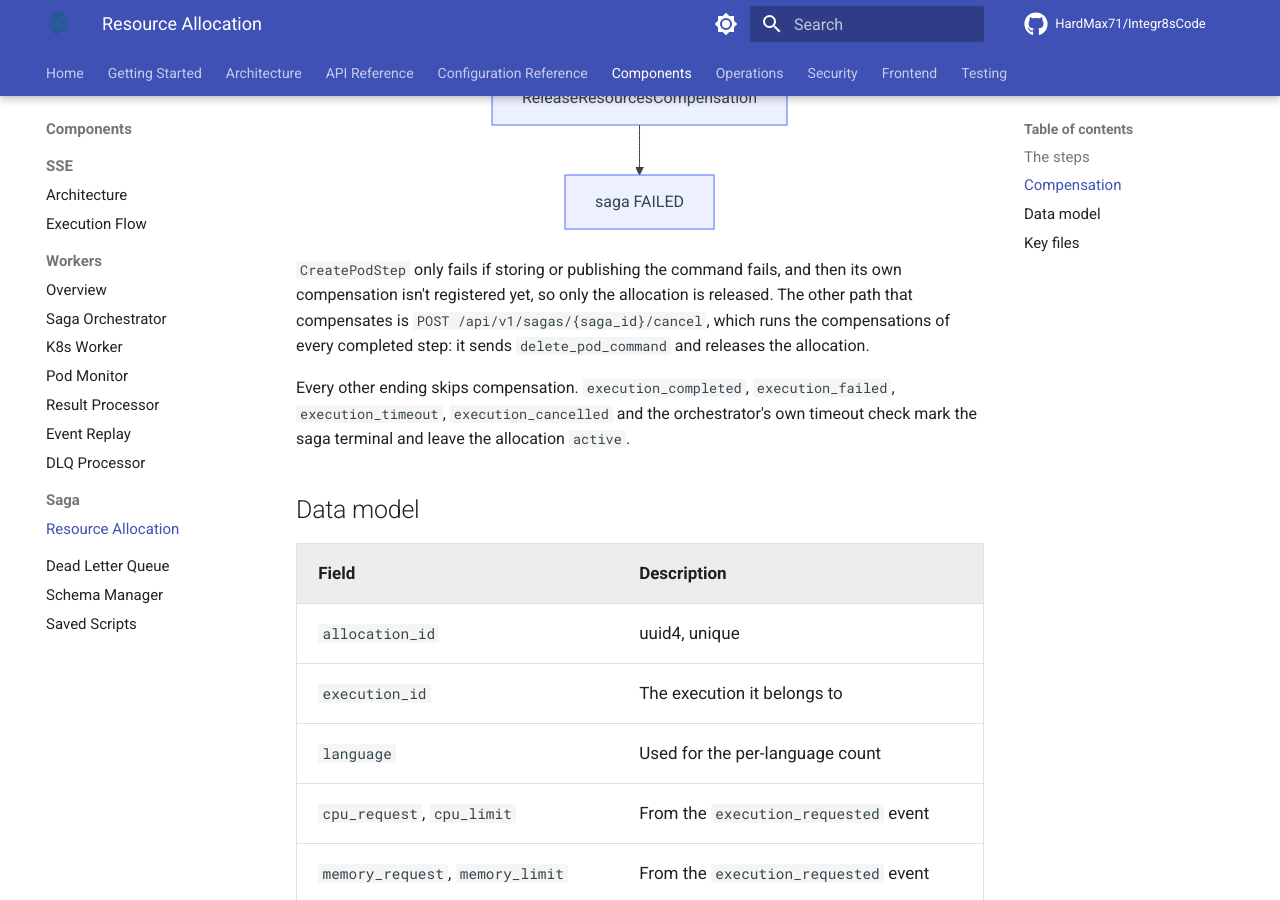
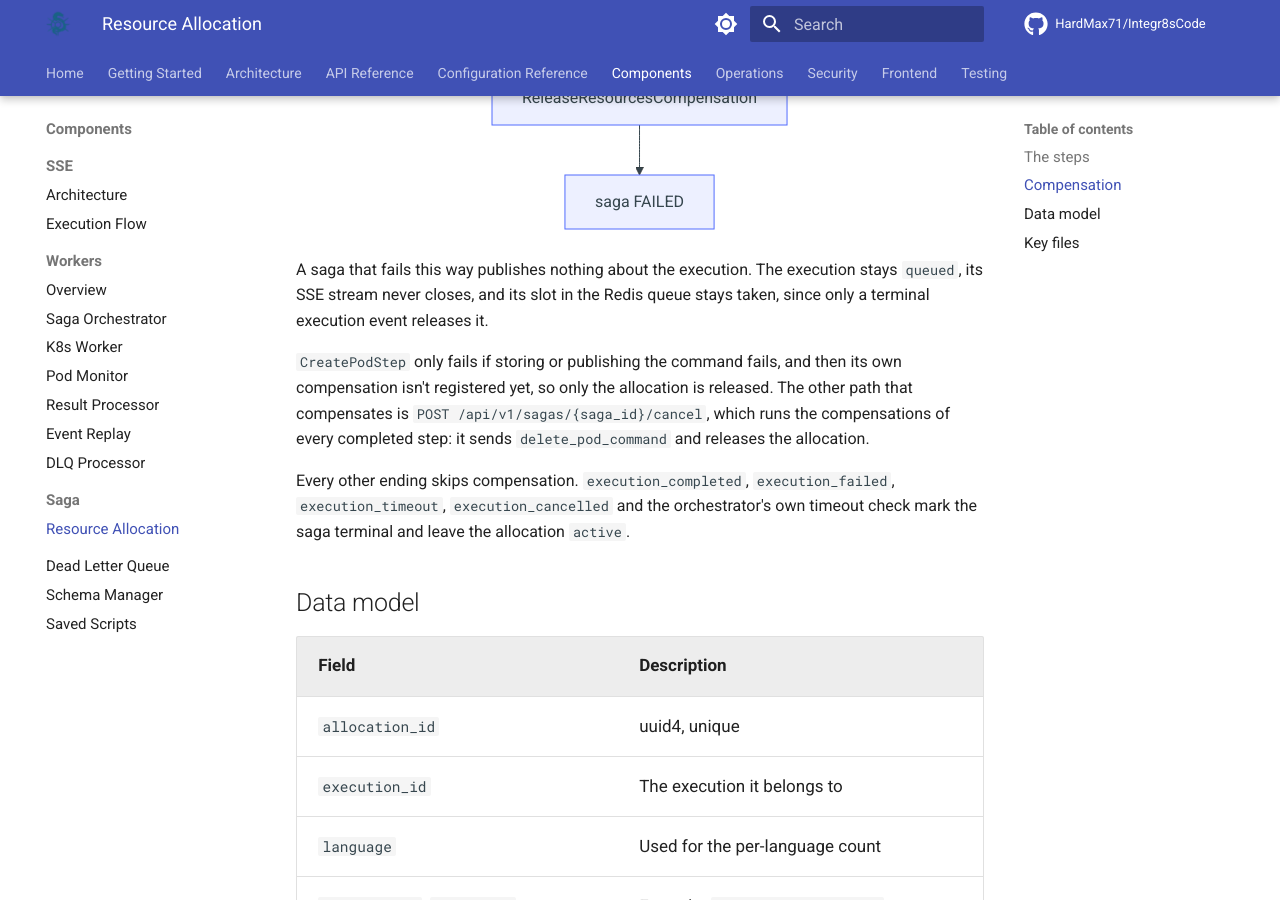
Before and after one commit to HardMax71/Integr8sCode, an MkDocs documentation site: the page built from docs/components/saga/resource-allocation.md, in a window 1280 px wide and 900 px high, scrolled down 1564 px. Built offline with MkDocs 1.6.1 and Material for MkDocs 9.7.7, drawn with Linux system fonts in a browser that asks for light colours; comment, search, counter and statistics services are not loaded.

Commit message:
docs: note what a failed saga leaves behind
* no event is published, so the execution stays queued, its sse stream stays open and its redis queue slot stays taken

````diff
--- a/docs/components/saga/resource-allocation.md
+++ b/docs/components/saga/resource-allocation.md
@@ -34,6 +34,8 @@ graph TD
     R --> F[saga FAILED]
 ```
 
+A saga that fails this way publishes nothing about the execution. The execution stays `queued`, its SSE stream never closes, and its slot in the Redis queue stays taken, since only a terminal execution event releases it.
+
 `CreatePodStep` only fails if storing or publishing the command fails, and then its own compensation isn't registered yet, so only the allocation is released. The other path that compensates is `POST /api/v1/sagas/{saga_id}/cancel`, which runs the compensations of every completed step: it sends `delete_pod_command` and releases the allocation.
 
 Every other ending skips compensation. `execution_completed`, `execution_failed`, `execution_timeout`, `execution_cancelled` and the orchestrator's own timeout check mark the saga terminal and leave the allocation `active`.
````
